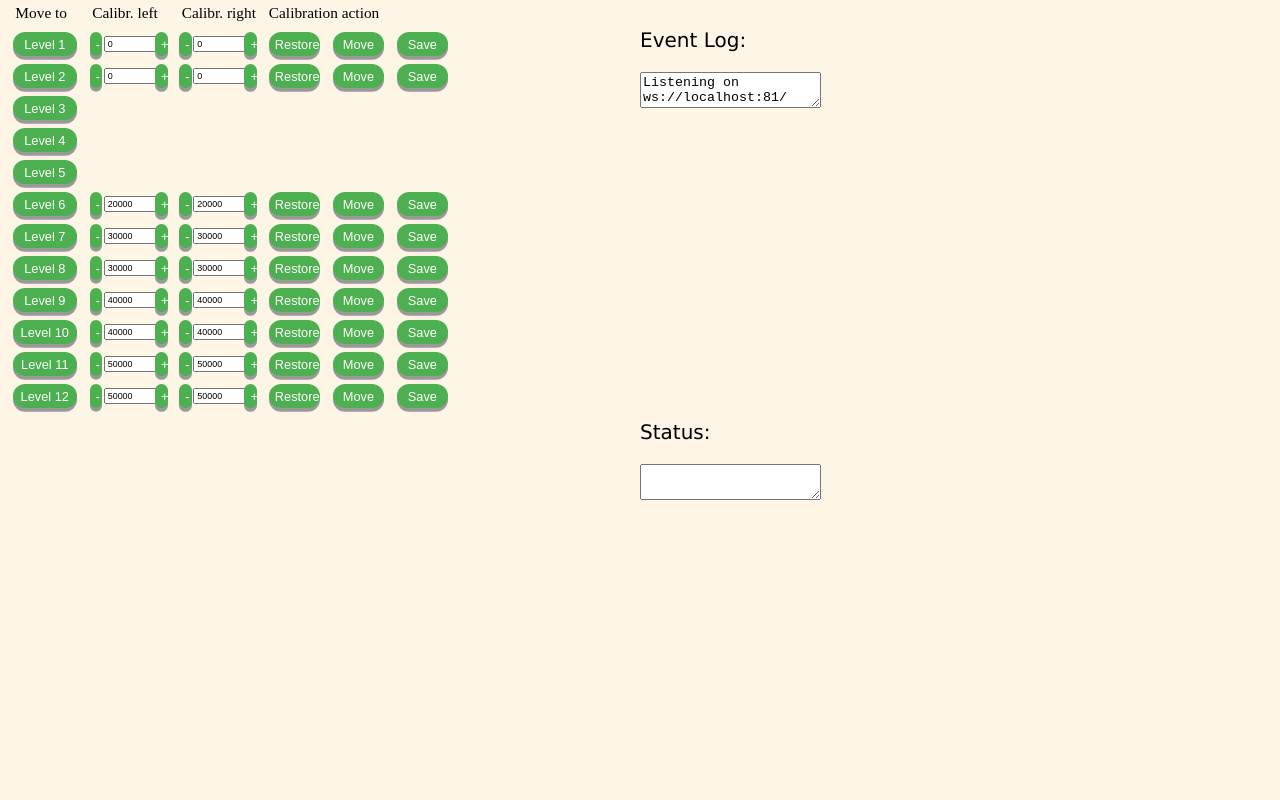
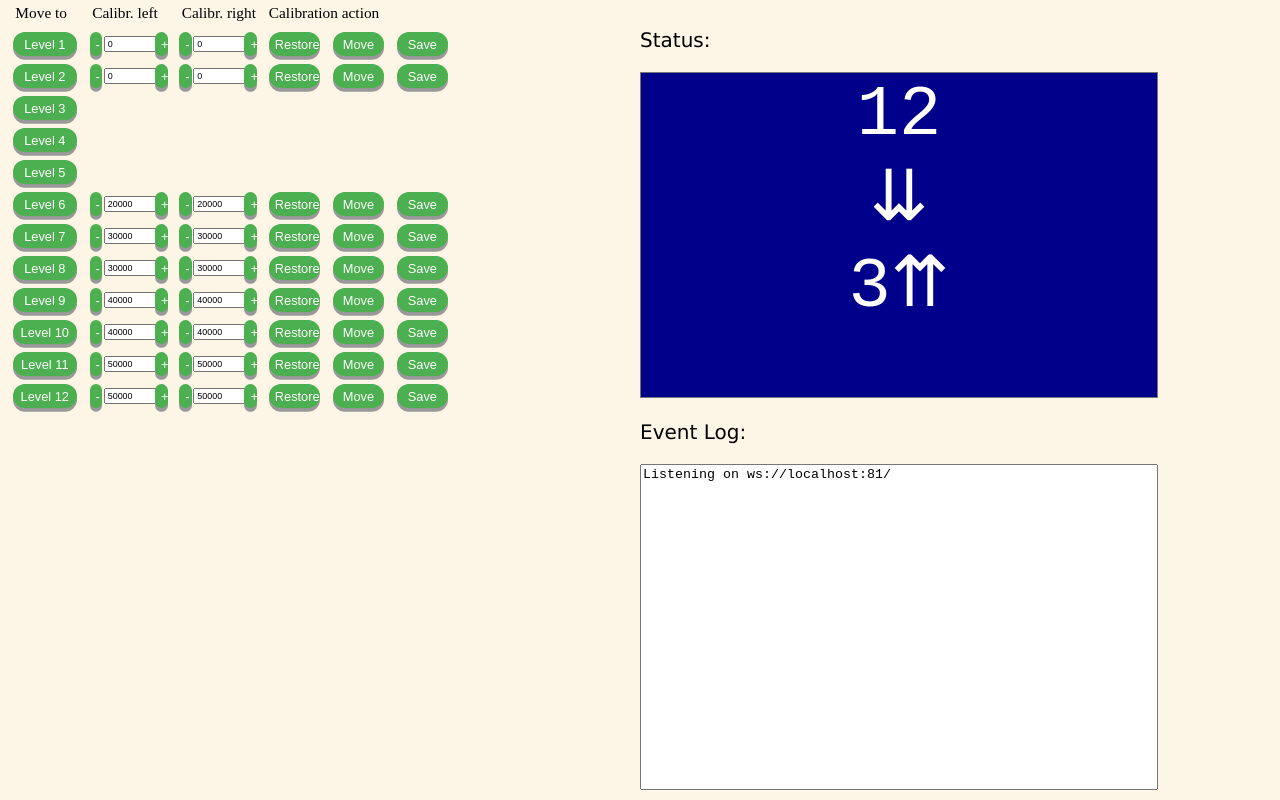
Before and after one commit to kjlisby/train_elevator, a plain HTML site: page webpage/index.htm in a window 1280 px wide. Drawn offline with Linux system fonts and the light colour scheme; no server answers.

Commit message:
Text areas formatted.

```diff
--- a/webpage/index.htm
+++ b/webpage/index.htm
@@ -9,14 +9,16 @@
 <body onload="Start();">
 
 
-<div class="placeable" style="width: 50vw; height: 50vh; top: 50vh; left: 50vw;">
+<div class="placeable" style="top: 1vh; left: 50vw;">
 	<p id="heading">Status:</p>
-    <textarea id="OLED_copy" readonly></textarea>
+    <textarea id="OLED_copy"
+		style="width: 40vw; height: 40vh; resize: none; vertical-align: middle; text-align: center; font-size: 5.5vw; background-color: darkblue; color: white;"
+		readonly>12&#13;&#10;&#8650;&#13;&#10;3&#8648;</textarea>
 </div>
 
-<div class="placeable" style="width: 50vw; height: 50vh; top: 1vh; left: 50vw;">
+<div class="placeable" style="top: 50vh; left: 50vw;">
 	<p id="heading">Event Log:</p>
-    <textarea id="logConsole" readonly></textarea>
+    <textarea id="logConsole" style="width: 40vw; height: 40vh; overflow-y: scroll; resize: none;" readonly></textarea>
 </div>
 
 <label class="placeable" style="font-size: 1.2vw; top: 0.5vh; left: 1.2vw">Move to</label>
```
